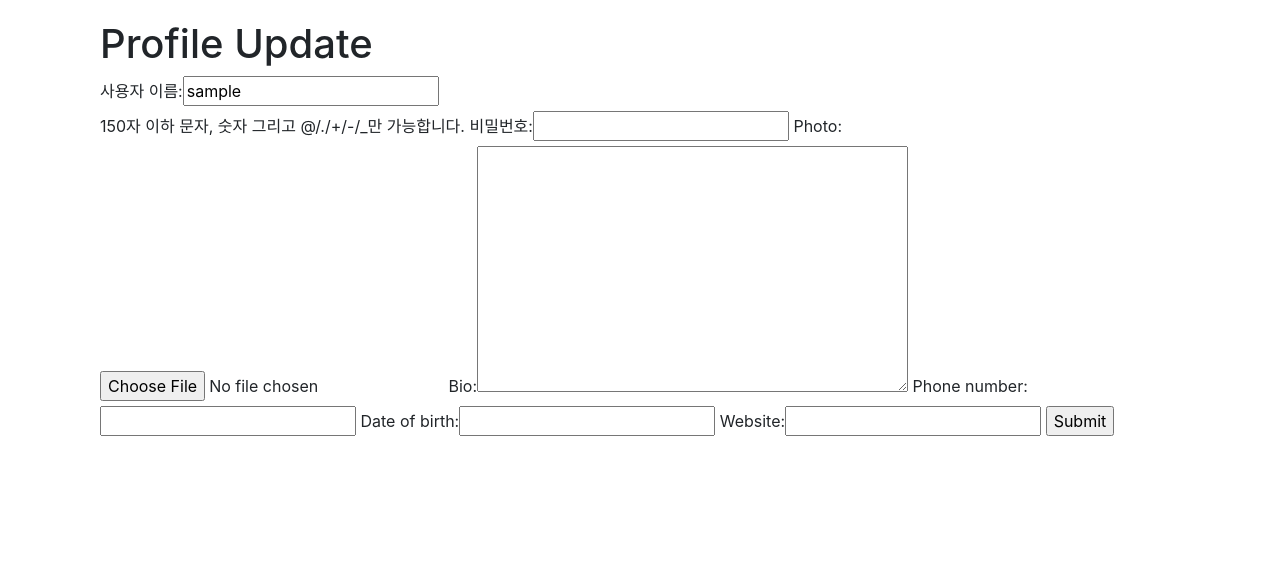
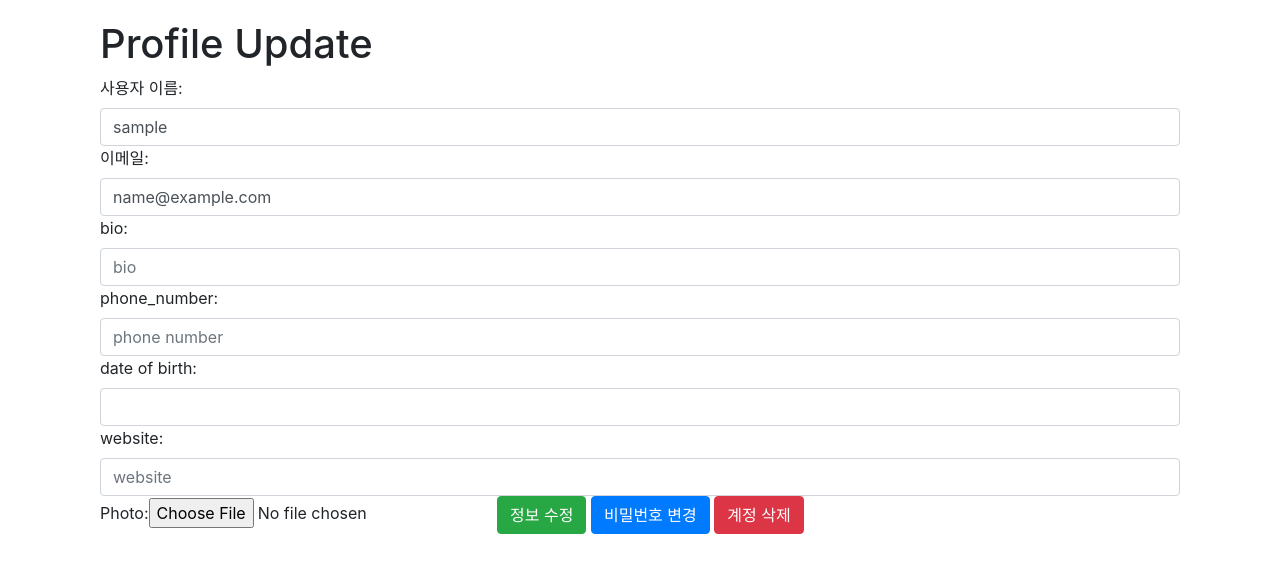
Before and after one commit to kho903/DjangoProject2, a Django app: page /member/profile_update/ in a window 1280 px wide. Shown: the part 70-643 px from the top of the page. Run offline with Django 3.2, Linux system fonts and the light colour scheme; the visitor is signed in with stand-in values (Sample User, id 1); some libraries are stand-ins or nearby versions.

Commit message:
profile update (image 업로드 문제 해결) ok

```diff
--- a/member/forms.py
+++ b/member/forms.py
@@ -225,7 +225,66 @@ class ImageUploadForm(forms.Form):
 
 
 class ProfileForm(forms.ModelForm):
-
+    username = forms.CharField(
+        label=_('username'),
+        widget=forms.TextInput(
+            attrs={
+                'class': 'form-control',
+                'placeholder': _('username'),
+                'required': 'False',
+            }
+        )
+    )
+    email = forms.EmailField(
+        label=_('Email'),
+        widget=forms.EmailInput(
+            attrs={
+                'class': 'form-control',
+                'placeholder': _('Change Email address'),
+                'required': 'False',
+            }
+        )
+    )
+    date_of_birth = forms.DateField(
+        label=_('date of birth'),
+        widget=forms.DateInput(
+            attrs={
+                'class': 'form-control',
+                'placeholder': _(''),
+                'required': 'False',
+            }
+        )
+    )
+    bio = forms.CharField(
+        label=_('bio'),
+        widget=forms.TextInput(
+            attrs={
+                'class': 'form-control',
+                'placeholder': _('bio'),
+                'required': 'False',
+            }
+        )
+    )
+    phone_number = forms.CharField(
+        label=_('phone_number'),
+        widget=forms.TextInput(
+            attrs={
+                'class': 'form-control',
+                'placeholder': _('phone number'),
+                'required': 'False',
+            }
+        )
+    )
+    website = forms.CharField(
+        label=_('website'),
+        widget=forms.TextInput(
+            attrs={
+                'class': 'form-control',
+                'placeholder': _('website'),
+                'required': 'False',
+            }
+        )
+    )
     class Meta:
         model = User
-        fields=('username','password','photo','bio','phone_number','date_of_birth', 'website')
+        fields=('username','email','bio','phone_number','date_of_birth', 'website','photo')
--- a/templates/home/navbar.html
+++ b/templates/home/navbar.html
@@ -50,6 +50,7 @@
                     <div class="dropdown-menu">
                         <a class="dropdown-item" href="{% url 'logout' %}">Logout from [ {{user.username}} ]</a>
                         <a class="dropdown-item" href="{% url 'profile' %}">My Profile</a>
+                         <a class="dropdown-item" href="{% url 'profile_update' %}">Profile</a>
                         <a class="dropdown-item" href="{% url 'people' user.username %}">About Me</a>
                     </div>
                 {% else %}
--- a/templates/profile/profile_update.html
+++ b/templates/profile/profile_update.html
@@ -7,7 +7,10 @@
         <form method='POST' enctype="multipart/form-data">
             {% csrf_token %}
             {{ profile_form }}
-         <input type="submit" value="Submit"/>
+<!--         <input type="submit" value="Submit"/>-->
+            <button type="submit", class="btn btn-success", value="Submit">정보 수정</button>
+        <a href="{% url 'change_password' %}"><button type="button" class="btn btn-primary">비밀번호 변경</button></a>
+        <a href="{% url 'delete' %}"><button type="button" class="btn btn-danger">계정 삭제</button></a>
         </form>
         </div>
     </div>
```
